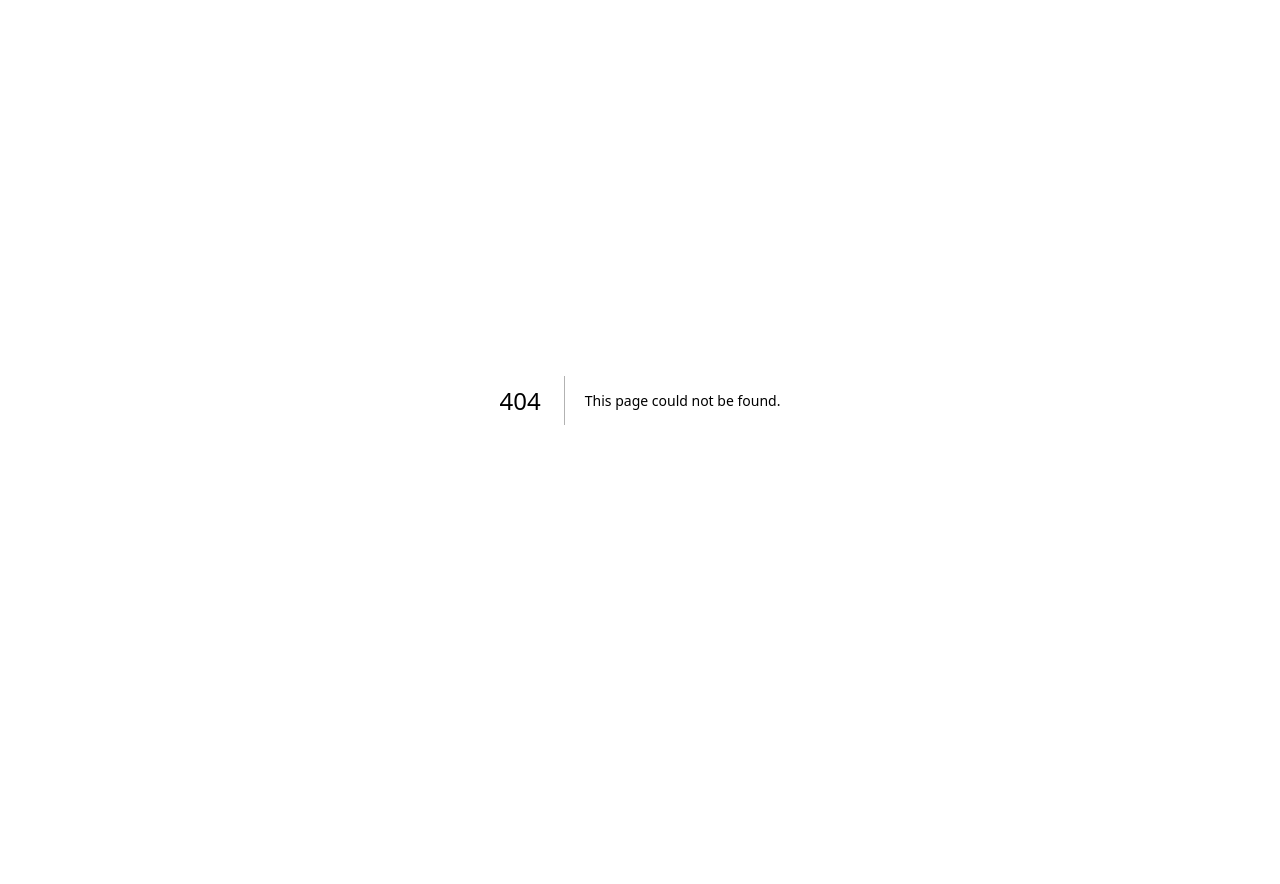
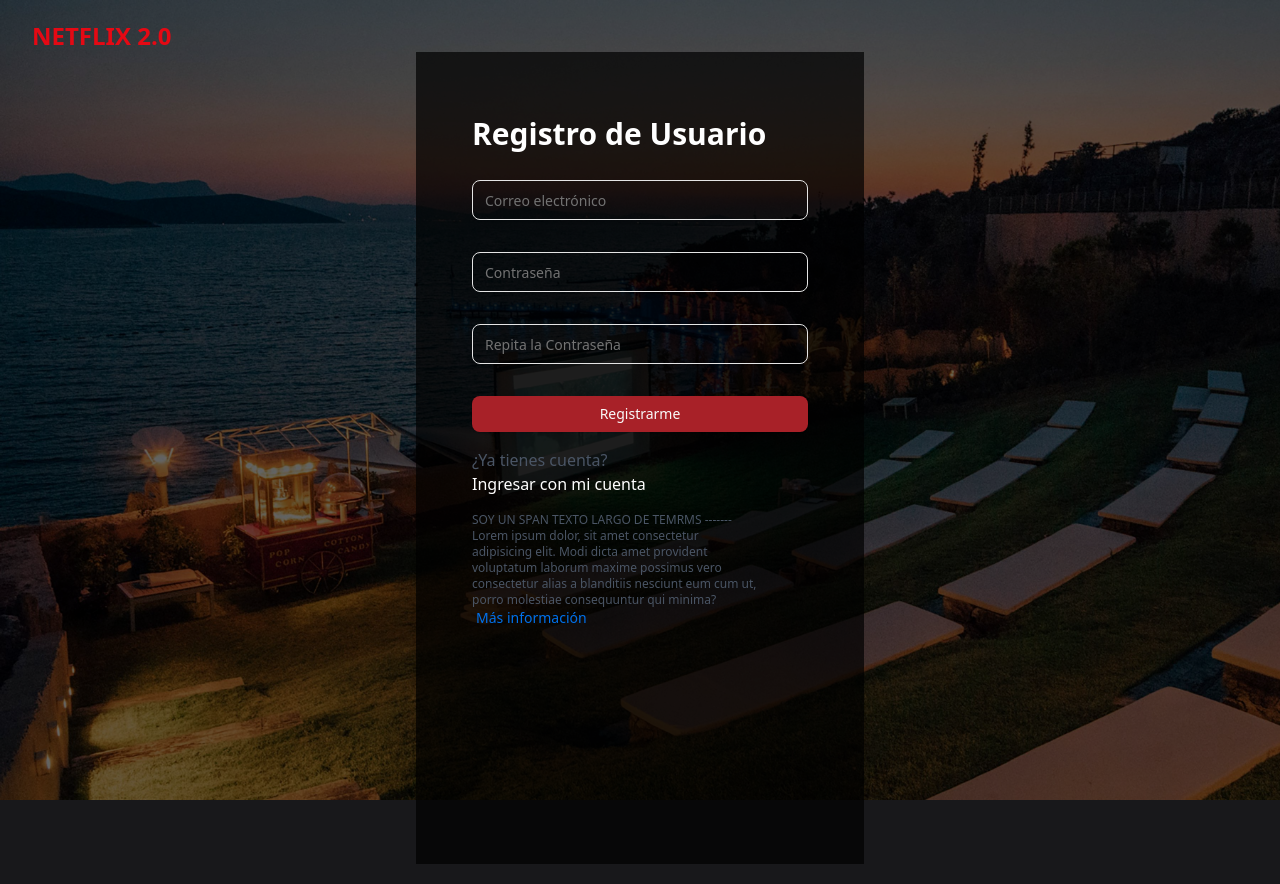
Before and after one commit to Alejandromarquezalba/Netflix_clone, a Next.js app: page /register in a window 1280 px wide. Before the commit this address had no page. Before the commit the page ends 800 px from the top, so only its background shows below. Built offline with nearby package versions, Linux system fonts and the light colour scheme.

Commit message:
register page

```diff
--- a/app/(auth)/login/terms/terms.tsx
+++ b/app/(auth)/components/terms/terms.tsx
@@ -8,13 +8,13 @@ export default function Terms() {
         <div className="text-xs mt-4 mb-10 text-gray-600 max-w-72">
             <div className="mb-5">
                 <span>
-                    Lorem ipsum dolor, sit amet consectetur adipisicing elit. Modi dicta amet provident voluptatum laborum maxime possimus vero consectetur alias a blanditiis nesciunt eum cum ut, porro molestiae consequuntur qui minima?
+                    SOY UN SPAN TEXTO LARGO DE TEMRMS ------- Lorem ipsum dolor, sit amet consectetur adipisicing elit. Modi dicta amet provident voluptatum laborum maxime possimus vero consectetur alias a blanditiis nesciunt eum cum ut, porro molestiae consequuntur qui minima?
                 </span>
                 <Button variant='ghost' onClick={()=>setTerms(!terms)} className="text-[#0071eb] hover:bg-transparent p-0 ml-1 h-fit">Más información</Button>
 
             </div>
             <div className="h-28 overflow-hidden transition-all duration-500">{terms && (
-                <p className="transition-all duration-500">Lorem, ipsum dolor sit amet consectetur adipisicing elit. Expedita aliquid harum beatae nam, consequuntur recusandae repellendus alias adipisci inventore? Perspiciatis fuga excepturi, sunt necessitatibus harum nesciunt nobis aperiam et repellat.
+                <p className="transition-all duration-500">Y YO SOY EL SEGUNDO TEXTO DE TERM QUE ESTÁ SEGUNDO ------------ Lorem, ipsum dolor sit amet consectetur adipisicing elit. Expedita aliquid harum beatae nam, consequuntur recusandae repellendus alias adipisci inventore? Perspiciatis fuga excepturi, sunt necessitatibus harum nesciunt nobis aperiam et repellat.
                 Qui sint tempore hic et praesentium nobis rem voluptates. Ea quis autem quisquam pariatur doloribus, eos commodi facilis quo culpa, eligendi assumenda suscipit dicta, quibusdam obcaecati a porro aliquid quia.</p>
             )}
             </div>
--- a/app/(auth)/layout.tsx
+++ b/app/(auth)/layout.tsx
@@ -1,6 +1,3 @@
-import type { Metadata } from "next";
-import { Geist, Geist_Mono } from "next/font/google";
-
 import { Navbar } from "@/components/Shared/Navbar";
 import { MyLogo } from "@/components/Shared/MyLogo";
 
@@ -14,17 +11,15 @@ export default function AuthLayout({
             <div className="h-full">
                 <div className="h-full relative">
                     <div className="bg-black h-full min-h-screen absolute w-full -z-10">
-                    <div className="bg-[url('/cinema.jpg')] h-full opacity-40 object-fit-cover"></div>
+                        <div className="bg-[url('/cinema.jpg')] h-full opacity-40 bg-no-repeat bg-cover object-cover"></div>
                     </div>
                     <div className="px-8 py-5 max-w-7xl mx-auto">
-                    <MyLogo></MyLogo>
-                    </div>
-                    <div className="h-full w-full max-w-md mx-auto" style={{ position: 'relative', zIndex: 10 }}>
-                    <div className="bg-black/70 px-14 py-16">
-                        {children}
-                    </div>
+                        <MyLogo></MyLogo>
+                        <div className="h-full w-full max-w-md mx-auto">
+                            <div className="bg-black/70 px-14 py-16">{children}</div>
+                        </div>
                     </div>
                 </div>
             </div>
-            );
+        );
 }
--- a/app/(auth)/login/loginForm/loginForm.tsx
+++ b/app/(auth)/login/loginForm/loginForm.tsx
@@ -29,7 +29,7 @@ export default function LoginForm() {
             },
         })
     const onSubmit = (values: z.infer<typeof formSchema>) => {
-        //aquí va el SETERROr
+        //aquí va el SETerror
         console.log(values)
     }
 
@@ -65,7 +65,7 @@ export default function LoginForm() {
                     )}
                     />
                     <FormError message={formError}></FormError>
-                    <Button className="w-full bg-red" type="submit">Iniciar sesión</Button>
+                    <Button className="w-full cursor-pointer bg-[#a82128]" type="submit">Iniciar sesión</Button>
                 </form>
             </Form>
             )
--- a/app/(auth)/login/page.tsx
+++ b/app/(auth)/login/page.tsx
@@ -2,7 +2,7 @@ import Link from 'next/link'
 import React from 'react'
 import { Checkbox } from "@/components/ui/checkbox"
 import { Button } from '@/components/ui/button'
-import Terms from './terms/terms'
+import Terms from '../components/terms/terms'
 import LoginForm from './loginForm/loginForm'
 
 
@@ -18,16 +18,18 @@ export default function LoginPage() {
                 <Checkbox id='terms' className='border-white'></Checkbox>
                 <label className='peer-disabled:cursor-not-allowed pper-disabled:opacity-70'>Recuérdame :c</label>
             </div>
-
             <div className='mt-4 flex gap-1'>
-                <p className='text-white opacity-70'>¿Todavía no tienes cuenta?</p>
-                <Link href='/register' className='text-white'>
-                    Suscribirme ya!
-                </Link>
-
+                <p className='text-gray-600 opacity-70'>¿Todavía no tienes cuenta?<br/>
+                    <Link href='/register' className="inline-block hover:scale-103 transition-all text-font-bold">
+                        <span className='text-white'>
+                            Suscribirme ya!
+                        </span>
+                    </Link>
+                </p>
             </div>
 
             <Terms></Terms>
+
         </div>
     )
 }
--- /dev/null
+++ b/app/(auth)/register/page.tsx
@@ -0,0 +1,26 @@
+import Link from "next/link";
+import Terms from "../components/terms/terms";
+import { RegisterForm } from "./registerForm";
+
+export default function RegisterPage() {
+    return (
+        <div>
+            <p className="text-3xl font-bold text-left mb-7">Registro de Usuario</p>
+
+            <RegisterForm></RegisterForm>
+
+            <div>
+                <p className="text-gray-600 mt-4"> ¿Ya tienes cuenta?<br/></p>
+                <Link href='/login'>
+                    <span className="inline-block hover:scale-103 transition-all ">
+                        Ingresar con mi cuenta
+                    </span>
+                </Link>
+            </div>
+
+            <Terms></Terms>
+        </div>
+
+
+    )
+}
--- /dev/null
+++ b/app/(auth)/register/registerForm/index.ts
@@ -0,0 +1 @@
+export * from './registerForm'
--- /dev/null
+++ b/app/(auth)/register/registerForm/registerForm.form.ts
@@ -0,0 +1,15 @@
+import { z } from 'zod';
+
+export const formSchema = z.object({
+    email: z.string().min(2, {
+        message:'Email muy corto'
+    }).max(50),
+    password: z.string().min(2, {
+        message:'Contraseña muy corta'
+    }),
+    repeatPassword: z.string(),
+})
+    .refine((data)=>{data.password === data.repeatPassword, {
+        message: 'La contraseña debe ser identica',
+        path: ['repeaTpassword'],
+    }})
--- /dev/null
+++ b/app/(auth)/register/registerForm/registerForm.tsx
@@ -0,0 +1,77 @@
+'use client';
+
+import { z } from 'zod'
+import { zodResolver } from "@hookform/resolvers/zod"
+import { useForm } from "react-hook-form"
+import { Button } from "@/components/ui/button"
+import {
+    Form,
+    FormControl,
+    FormField,
+    FormItem,
+    FormMessage,
+} from "@/components/ui/form"
+import { Input } from "@/components/ui/input"
+import { formSchema } from "./registerForm.form";
+
+
+
+export function RegisterForm() {
+    const form = useForm<z.infer<typeof formSchema>>({
+        resolver: zodResolver(formSchema),
+        defaultValues: {
+            email: "",
+            password: "",
+            repeatPassword: "",
+            },
+        })
+    const onSubmit = (values: z.infer<typeof formSchema>) => {
+            // Do something with the form values.
+            // ✅ This will be type-safe and validated.
+        console.log(values)
+    }
+
+    return (
+        <Form {...form}>
+            <form onSubmit={form.handleSubmit(onSubmit)} className="space-y-8">
+                <FormField
+                control={form.control}
+                name="email"
+                render={({ field }) => (
+                    <FormItem>
+                        <FormControl>
+                            <Input placeholder="Correo electrónico" {...field} className='h-10'/>
+                        </FormControl>
+                        <FormMessage />
+                    </FormItem>
+                )}
+                />
+                <FormField
+                control={form.control}
+                name="password"
+                render={({ field }) => (
+                    <FormItem>
+                        <FormControl>
+                            <Input placeholder="Contraseña" {...field} type='password' className='h-10'/>
+                        </FormControl>
+                        <FormMessage />
+                    </FormItem>
+                )}
+                />
+                <FormField
+                control={form.control}
+                name="repeatPassword"
+                render={({ field }) => (
+                    <FormItem>
+                        <FormControl>
+                            <Input placeholder="Repita la Contraseña" {...field} type='password' className='h-10'/>
+                        </FormControl>
+                        <FormMessage />
+                    </FormItem>
+                )}
+                />
+                <Button type="submit" className='cursor-pointer w-full bg-[#a82128]'>Registrarme</Button>
+            </form>
+        </Form>
+    )
+}
--- a/app/globals.css
+++ b/app/globals.css
@@ -130,3 +130,7 @@ html, body, :root {
     @apply bg-background text-white;
   }
 }
+
+.nextjs-toast {
+  display: none;
+}
```
Also changed, not shown: app/layout.tsx (+2 -7 lines), app/(auth)/components/terms/index.ts (renamed from app/(auth)/login/terms/index.ts).
